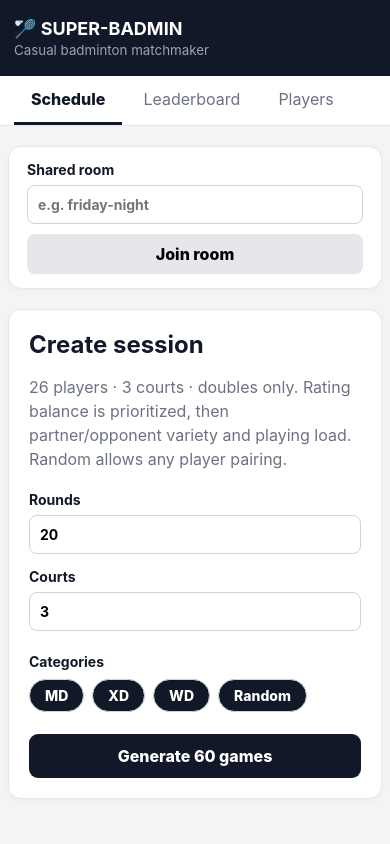
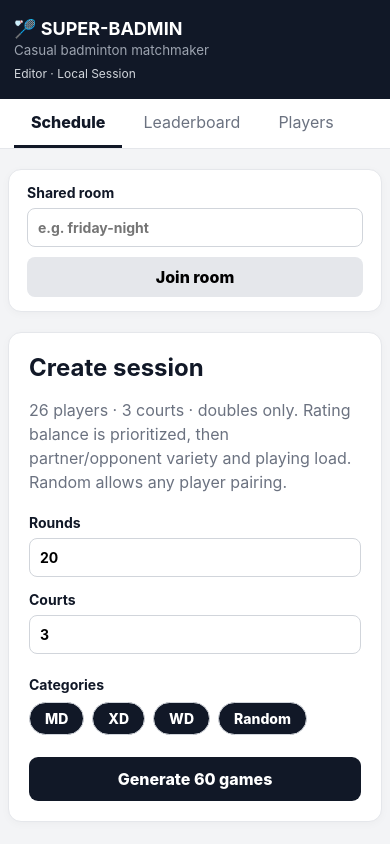
Before and after one commit to davidyunus/super-badmin, a React (Vite) app: page / in a window 390 px wide. Built offline with nearby package versions, Linux system fonts and the light colour scheme.

Commit message:
add connection status on mobile version

```diff
--- a/src/App.tsx
+++ b/src/App.tsx
@@ -267,13 +267,14 @@ export default function App() {
   return (
     <div className="app">
       <header>
-        <div>
+        <div className="brand">
           <b>🏸 SUPER-BADMIN</b>
           <small>Casual badminton matchmaker</small>
         </div>
         <div className="live-status">
           {viewerMode ? `Viewer · ${roomId || 'Local session'}` : roomId ? `${liveStatus} · ${roomId}` : 'Editor · Local session'}
         </div>
+        <div className="header-actions">
           {roomId.trim() && (
             <button className="mode-toggle" onClick={toggleViewerMode}>
               Switch to {viewerMode ? 'editor' : 'viewer'}
@@ -300,6 +301,7 @@ export default function App() {
               </button>
             </>
           )}
+        </div>
       </header>
       <nav>
         {(['schedule', 'leaderboard', 'players'] as const).map((x) => (
--- a/src/styles.css
+++ b/src/styles.css
@@ -46,6 +46,10 @@ header small {
   color: #d1d5db;
   font-size: 12px;
   text-transform: capitalize;
+}
+.header-actions {
+  display: flex;
+  align-items: center;
 }
 .danger {
   background: transparent;
@@ -538,7 +542,22 @@ code {
     font-size: 18px;
   }
   .live-status {
-    display: none;
+    grid-area: status;
+    margin: 0;
+  }
+  header {
+    display: grid;
+    grid-template-areas:
+      'brand actions'
+      'status status';
+    grid-template-columns: minmax(0, 1fr) auto;
+    gap: 8px;
+  }
+  .brand {
+    grid-area: brand;
+  }
+  .header-actions {
+    grid-area: actions;
   }
   .room-controls {
     align-items: stretch;
```
Lines whose indentation alone changed are shown as unchanged.
